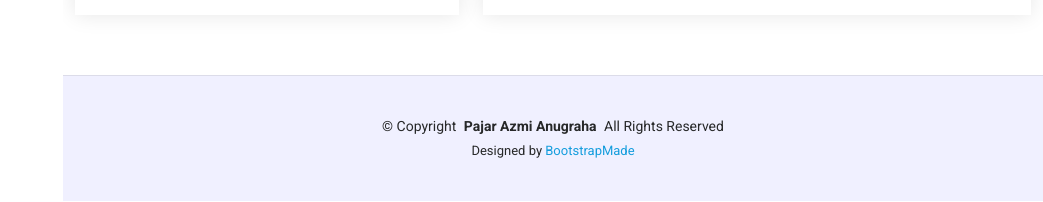
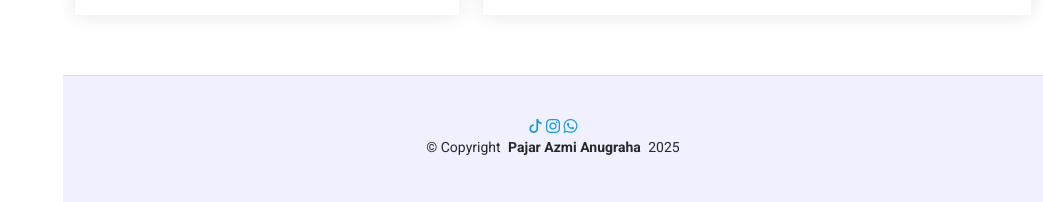
Before and after one commit to pajarazmii/Website-CV, a plain HTML site: page index.html in a window 1280 px wide. Shown: the part 5407-5609 px from the top of the page, without its empty margins (237-1280 px from the left). Drawn offline with Linux system fonts and the light colour scheme.

Commit message:
Update footer

```diff
--- a/index.html
+++ b/index.html
@@ -552,9 +552,13 @@
   <footer id="footer" class="footer position-relative light-background">
 
     <div class="container">
+          <div class="social-links text-center">
+            <a href="https://www.tiktok.com/@pajarazmii" class="tiktok"><i class="bi bi-tiktok"></i></a>
+            <a href="https://www.instagram.com/pajarazmii/" class="instagram"><i class="bi bi-instagram"></i></a>
+            <a href="https://wa.me/qr/SRTWU3254DNVM1" class="whatsapp"><i class="bi bi-whatsapp"></i></a>
+          </div>
       <div class="copyright text-center ">
-        <p>© <span>Copyright</span> <strong class="px-1 sitename">Pajar Azmi Anugraha</strong> <span>All Rights
-            Reserved</span>
+        <p>© <span>Copyright</span> <strong class="px-1 sitename">Pajar Azmi Anugraha</strong> <span>2025</span>
         </p>
       </div>
       <div class="credits">
@@ -562,7 +566,6 @@
         <!-- You can delete the links only if you've purchased the pro version. -->
         <!-- Licensing information: https://bootstrapmade.com/license/ -->
         <!-- Purchase the pro version with working PHP/AJAX contact form: [buy-url] -->
-        Designed by <a href="https://bootstrapmade.com/">BootstrapMade</a>
       </div>
     </div>
 
```
